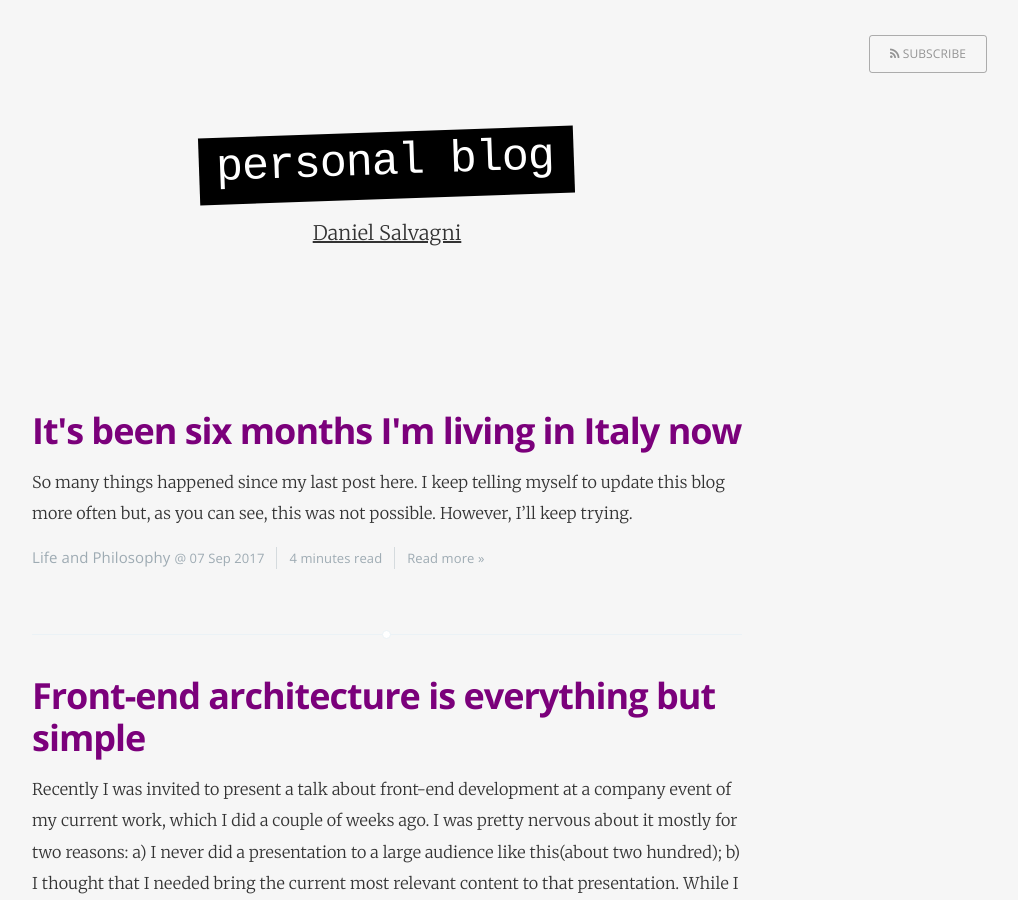
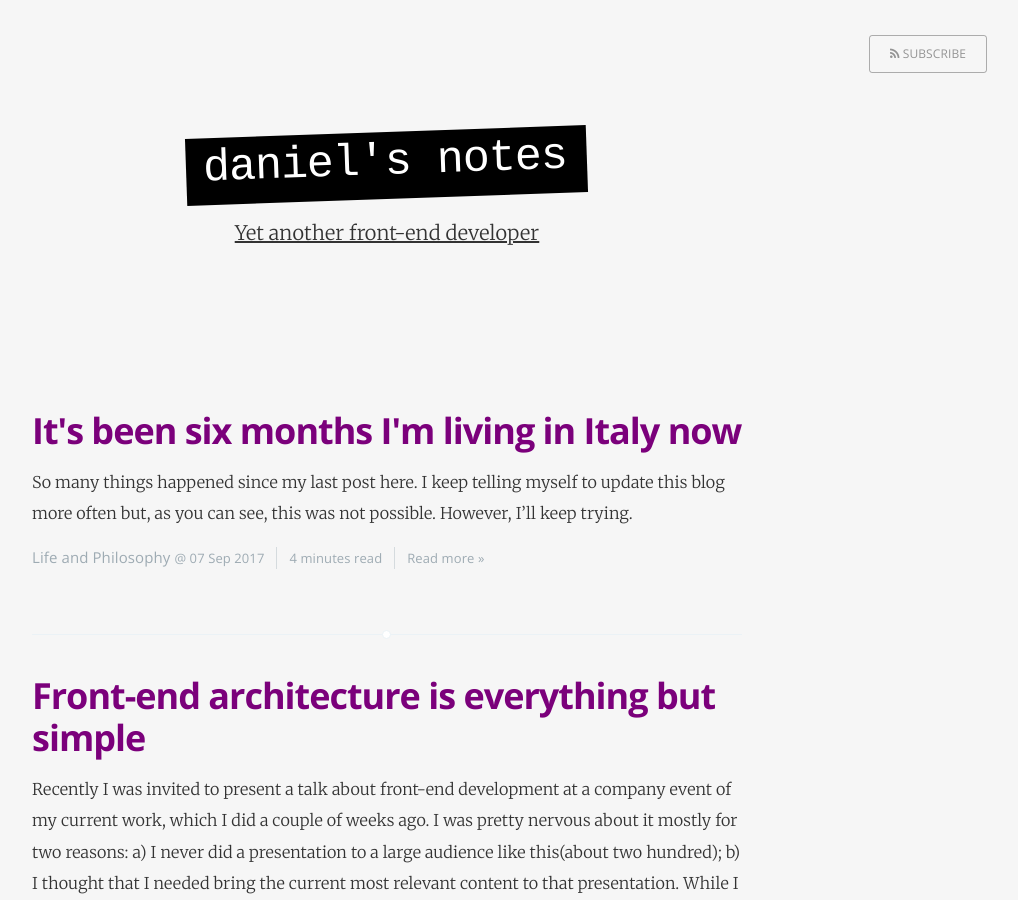
Before and after one commit to dsalvagni/dsalvagni.github.io, a Jekyll site: the page built from index.html, in a window 1280 px wide and 900 px high. Shown: the whole window, without its empty margins (253-1271 px from the left). Built offline with Jekyll 4.4.1, drawn with Linux system fonts in a browser that asks for light colours; nearby versions of some CDN libraries; the list of posts is cut into pages by our own code; some of the changed text lies outside the part shown.

Commit message:
Update _config.yml

```diff
--- a/_config.yml
+++ b/_config.yml
@@ -1,6 +1,6 @@
-name: Personal blog
-description: Daniel Salvagni
-meta_description: "A brazilian front-end developer currently based in Italy."
+name: Daniel's notes
+description: "Yet another front-end developer"
+meta_description: "A brazilian front-end developer currently based in Berlin."
 author: Daniel Salvagni
 email: danielsalvagni@gmail.com
 twitter_username: danielsalvagni
```
